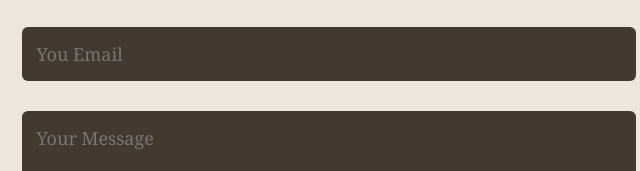
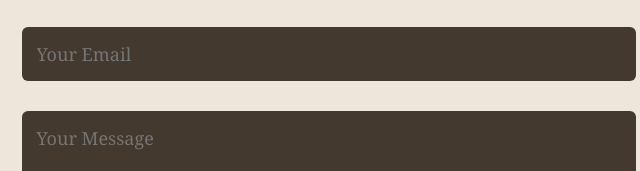
Before and after one commit to Jerusha-Manoj/MyPortfolio, a plain HTML site: page index.html in a window 1280 px wide. Shown: the part 3439-3610 px from the top of the page, 516-1156 px from the left. Drawn offline with Linux system fonts and the light colour scheme.

Commit message:
Update index.html

```diff
--- a/index.html
+++ b/index.html
@@ -248,7 +248,7 @@
                     <div class="contact-right">
                         <form name="submit-to-google-sheet">
                             <input type="text" name="Name" placeholder="Your Name" required>
-                            <input type="email" name="Email" placeholder="You Email" required>
+                            <input type="email" name="Email" placeholder="Your Email" required>
                             <textarea name="Message" rows="6" placeholder="Your Message"></textarea>
                             <button type="sumbit" class="btn btn2">Submit</button>
                         </form>
```
